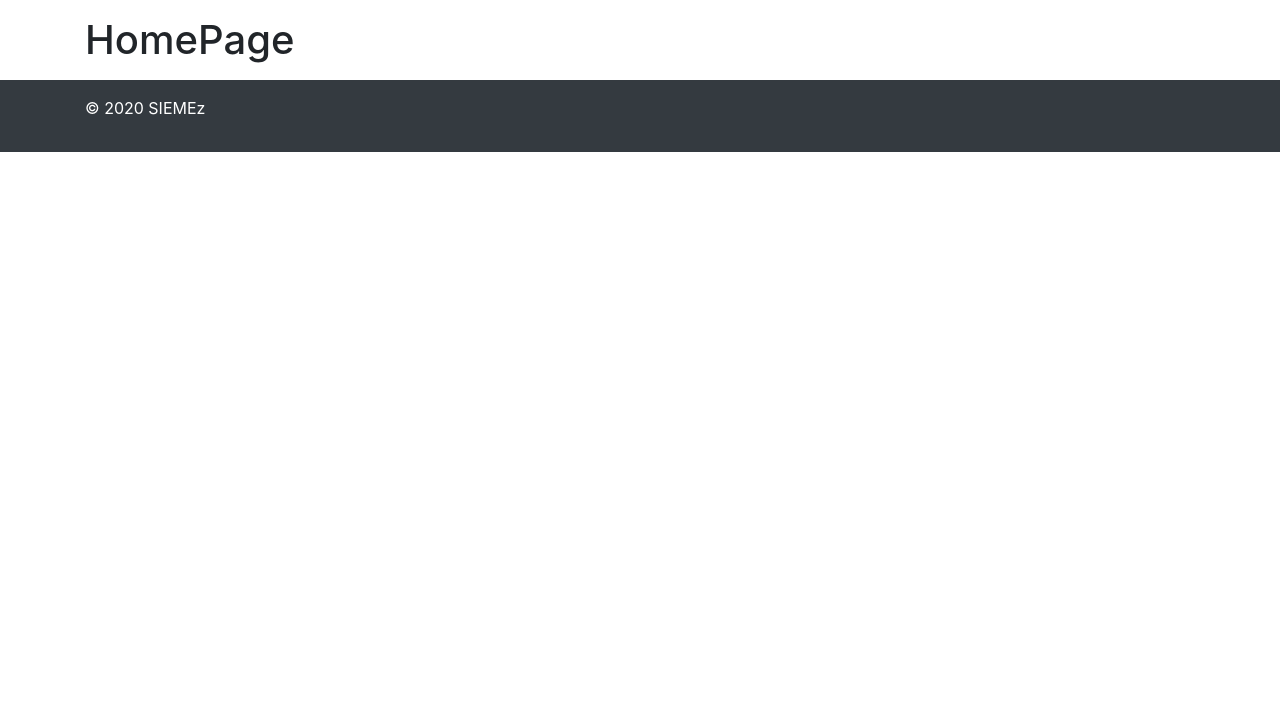
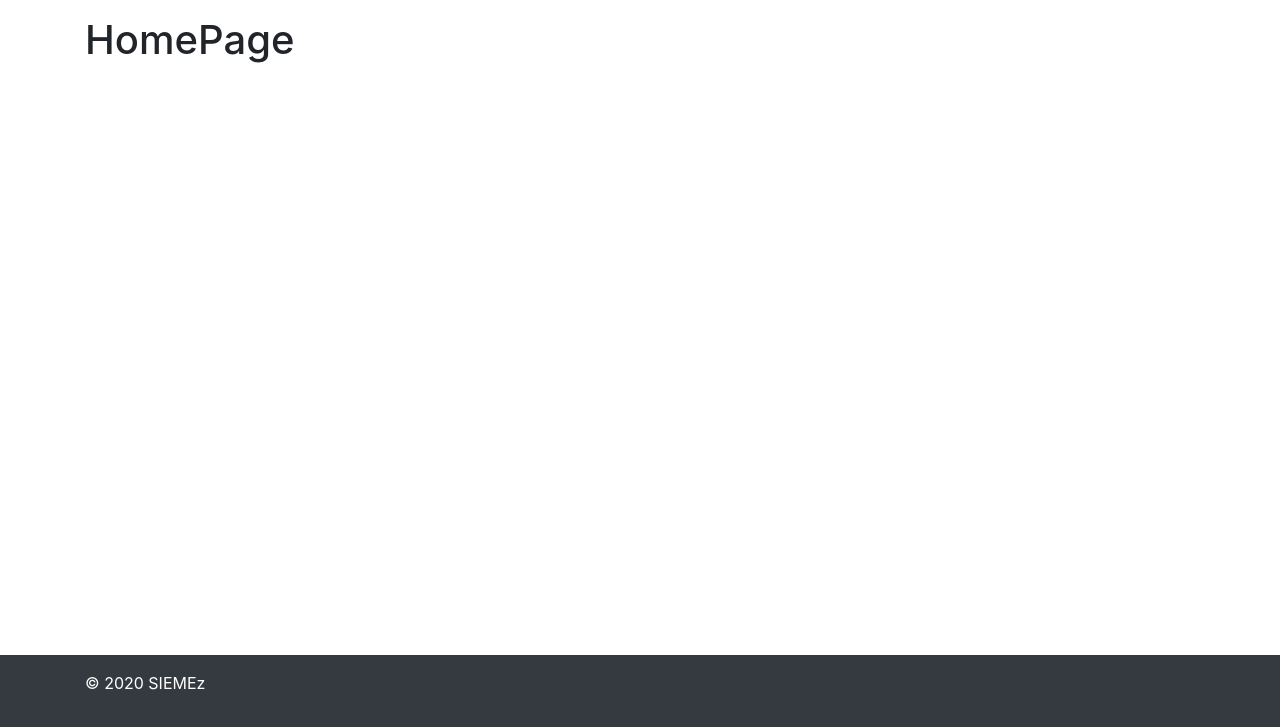
Before and after one commit to jwhitt3r/SIEMEz, a Django app: page / in a window 1280 px wide. Shown: the part 73-800 px from the top of the page. Run offline with Django 3.2, Linux system fonts and the light colour scheme; some libraries are stand-ins or nearby versions.

Commit message:
Floating Navbar
Fixed the floating navbar in base.html

```diff
--- a/templates/_base.html
+++ b/templates/_base.html
@@ -32,7 +32,7 @@
     {% endblock content %}
   </div>
 
-    <div class="navbar navbar-inverse navbar-fixed-bottom bg-dark  mt-3 " role="navigation">
+    <div class="navbar navbar-default fixed-bottom bg-dark mt-3" role="navigation">
     	<div class="container">
     		<div class="navbar-text text-white pull-left">
     			<p>© 2020 SIEMEz</p>
```
